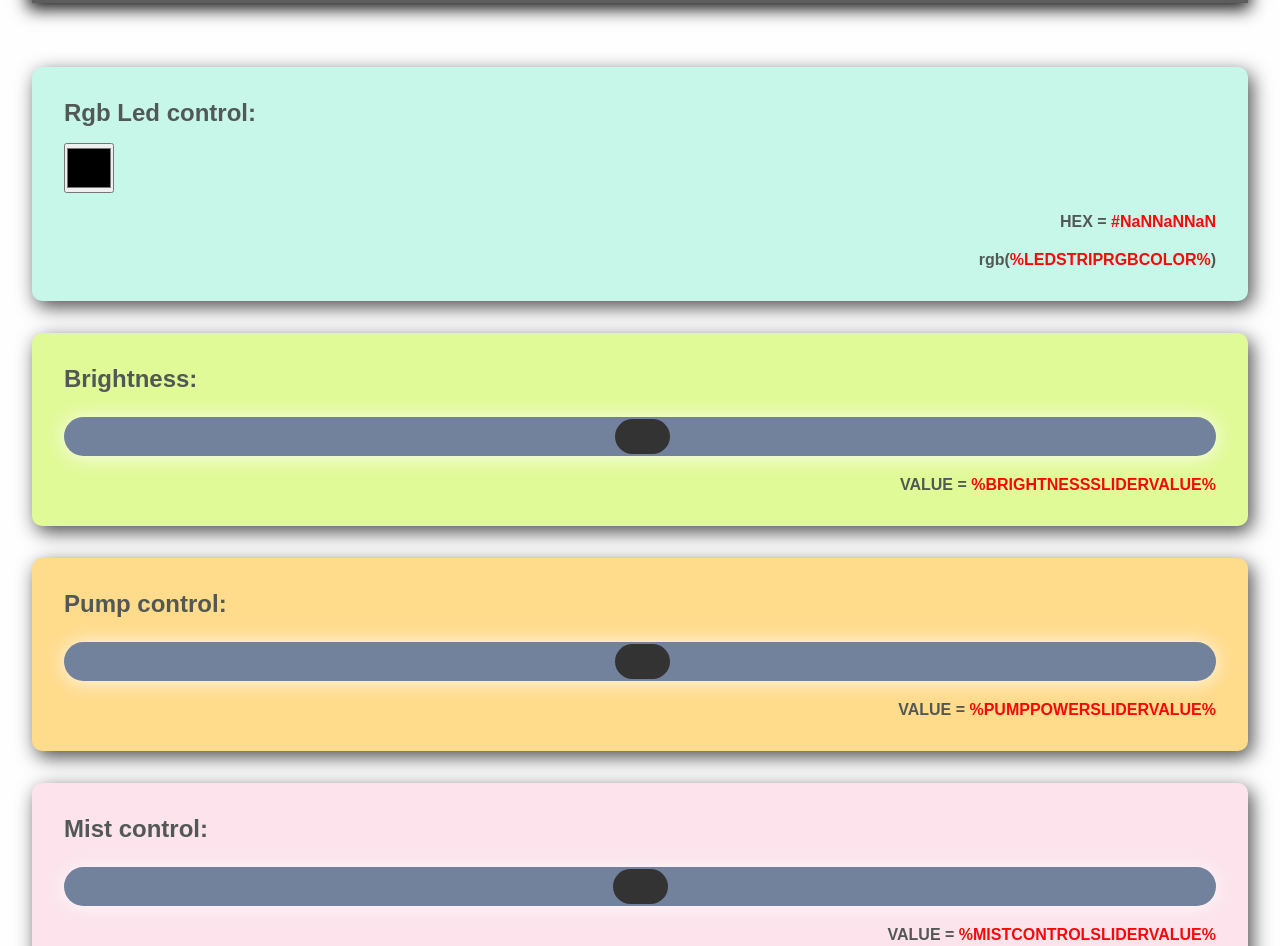
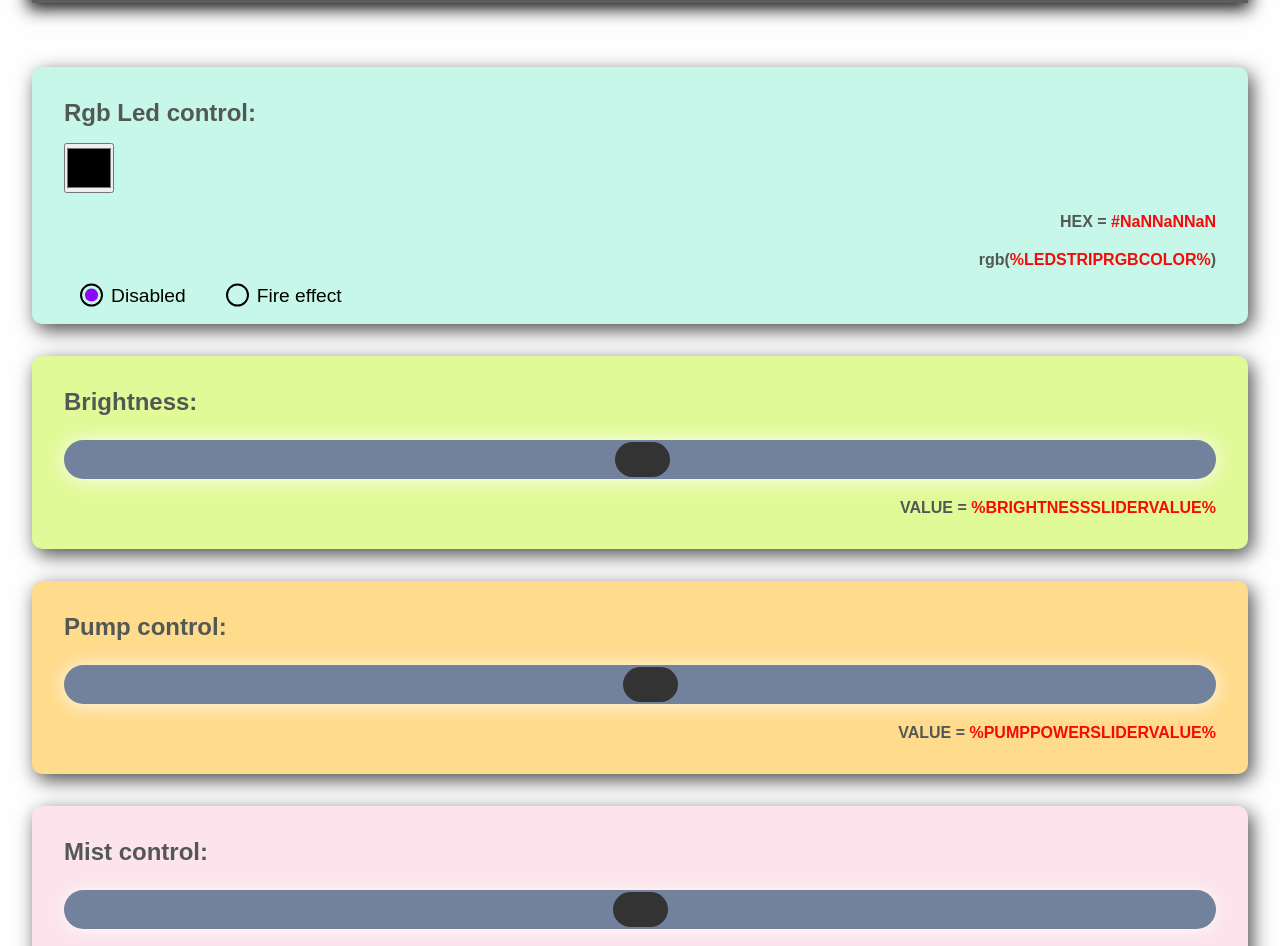
Before and after one commit to amac81/AcSmartFountain, a plain HTML site: page index.html in a window 1280 px wide. Shown: the part 121-1067 px from the top of the page. Drawn offline with Linux system fonts and the light colour scheme.

Commit message:
index.html update

```diff
--- a/index.html
+++ b/index.html
@@ -27,6 +27,10 @@
         <p>HEX = <span id="ledStripHEXColor"></span></p>
         <p>rgb(<span id="ledStripRGBColor"></span>)</p>
       </div>
+      <form class="form-control-radio">
+          <input type="radio" name="rgbEffectRadios" value="none" checked>Disabled
+          <input type="radio" name="rgbEffectRadios" value="fire">Fire effect
+      </form>
     </div>
     <div class="control-container" id="brightness-control">
       <div class="range-input">
@@ -53,7 +57,7 @@
             min="0"
             max="255"
             value="%PUMPPOWERSLIDERVALUE%"
-            step="1"
+            step="10"
             class="slider"
         />
         <p>VALUE = <span id="pumpPowerSliderValue">%PUMPPOWERSLIDERVALUE%</span></p>
```
